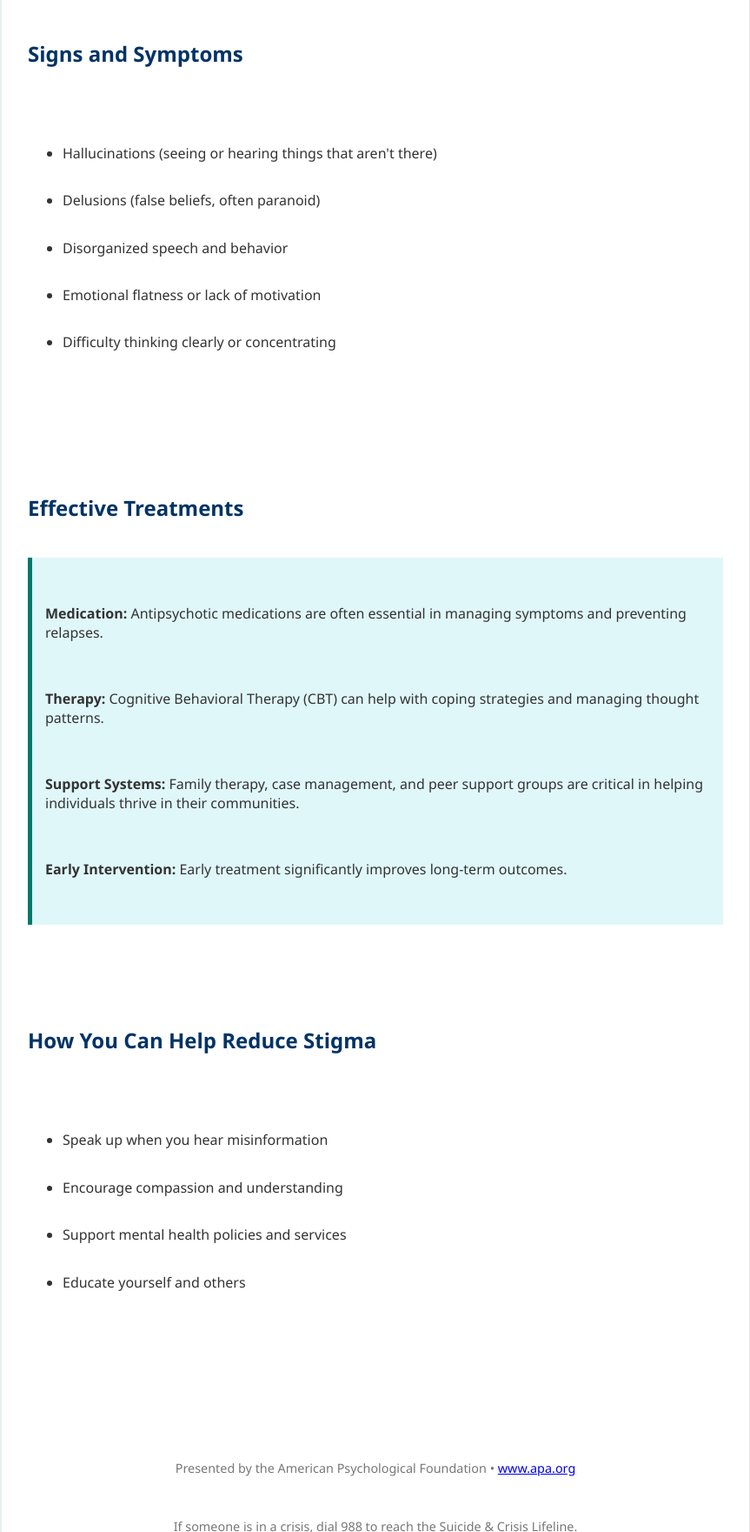
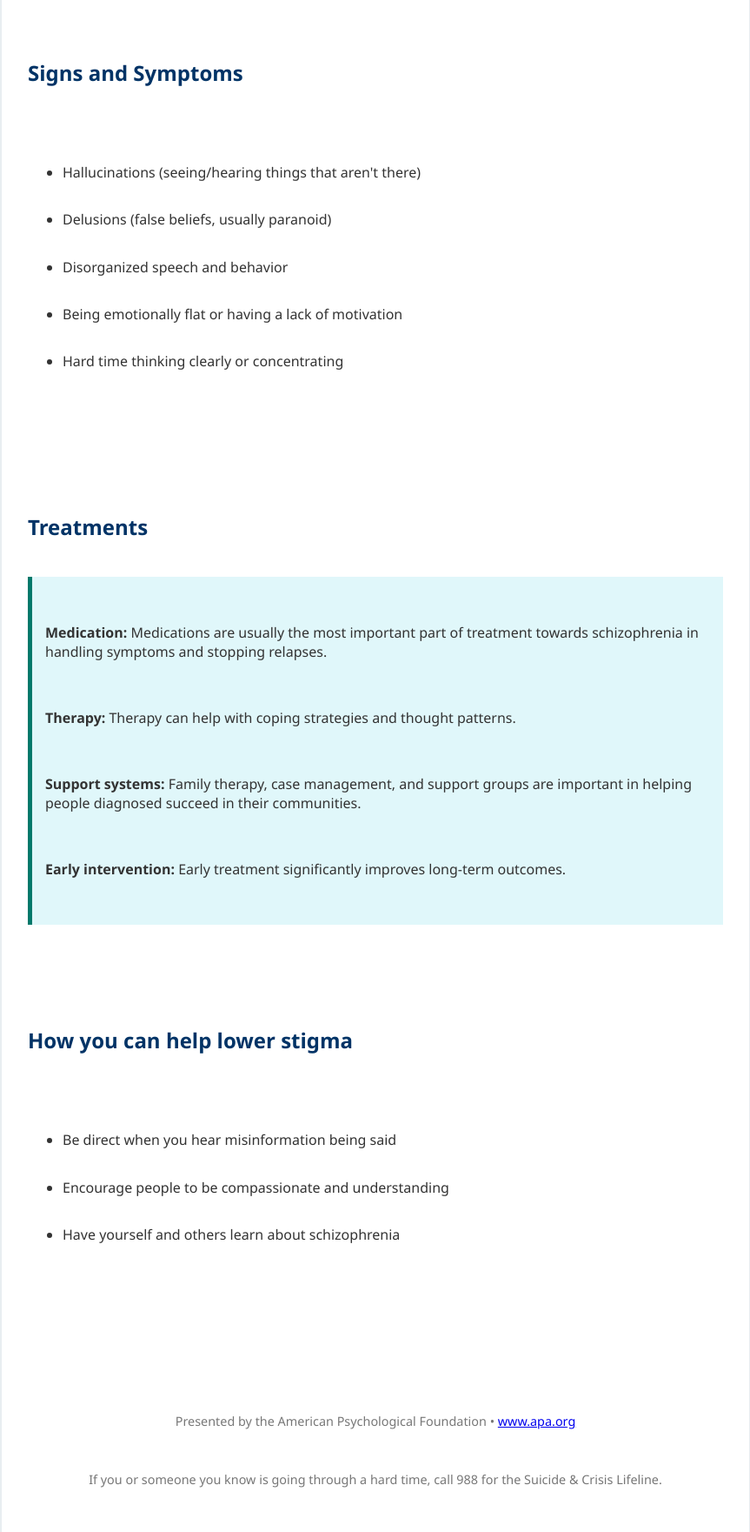
Before and after one commit to Anzelu-cc/Anzelu-cc.github.io, a plain HTML site: page index.html in a window 1280 px wide. Shown: the part 1039-2800 px from the top of the page at 87% size, without its empty margins (208-1071 px from the left). Drawn offline with Linux system fonts and the light colour scheme.

Commit message:
Update index.html

```diff
--- a/index.html
+++ b/index.html
@@ -3,63 +3,62 @@
 <head>
   <meta charset="UTF-8" />
   <meta name="viewport" content="width=device-width, initial-scale=1" />
-  <title>Understanding Schizophrenia</title>
+  <title>Psychological Disorders Assignment</title>
   <link rel="stylesheet" href="style.css">
 </head>
 <body>
   <div class="pamphlet">
     <img src="https://upload.wikimedia.org/wikipedia/commons/1/1e/American_Psychological_Association_logo.svg" alt="APA Logo" class="logo">
-    <h1>Understanding Schizophrenia</h1>
+    <h1>Psychological Disorders Assignment</h1>
     <div class="clear"></div>
 
     <div class="section">
       <h2>What Is Schizophrenia?</h2>
-      <p>Schizophrenia is a chronic and severe mental health disorder that affects how a person thinks, feels, and behaves. It can involve hallucinations, delusions, disorganized thinking, and difficulty with everyday functioning. Despite stereotypes, it is not the same as having a "split personality."</p>
+      <p>Schizophrenia is a severe mental health disorder that affects a person by how they think, feel, and behave. Some of the symptoms that come with it are hallucinations, delusions, disorganized thinking, and having a hard time functioning every day. Even with the stereotypes around schizophrenia, it's not the same as having "split personality."</p>
     </div>
 
     <div class="section">
       <h2>Common Misconceptions</h2>
       <ul>
-        <li><strong>Myth:</strong> "People with schizophrenia are violent."<br><em>Truth:</em> Most individuals with schizophrenia are not violent and are more likely to be victims of violence than perpetrators.</li>
-        <li><strong>Myth:</strong> "Schizophrenia means having multiple personalities."<br><em>Truth:</em> This is false. That confusion stems from Dissociative Identity Disorder, which is entirely different.</li>
-        <li><strong>Myth:</strong> "Schizophrenia can't be treated."<br><em>Truth:</em> With proper treatment, many people with schizophrenia lead fulfilling lives.</li>
-      </ul>
+        <li><strong>Myth:</strong> "People that have schizophrenia are violent."<br><em>Truth:</em> Most individuals with schizophrenia aren't violent but are more likely to be a victims of violence than doing it.</li>
+        <li><strong>Myth:</strong> "Schizophrenia is having multiple personalities."<br><em>Truth:</em> This is just completely wrong. People usually get this wrong because it comes from Dissociative Identity Disorder, which is something entirely different.</li>
+        <li><strong>Myth:</strong> "Schizophrenia can't be treated."<br><em>Truth:</em> Surprisingly, despite what people think if someone with schizophrenia were given proper treatment, they can live a fulfilling life.</li>
+      </ul>
     </div>
 
     <div class="section">
       <h2>Signs and Symptoms</h2>
       <ul>
-        <li>Hallucinations (seeing or hearing things that aren't there)</li>
-        <li>Delusions (false beliefs, often paranoid)</li>
+        <li>Hallucinations (seeing/hearing things that aren't there)</li>
+        <li>Delusions (false beliefs, usually paranoid)</li>
         <li>Disorganized speech and behavior</li>
-        <li>Emotional flatness or lack of motivation</li>
-        <li>Difficulty thinking clearly or concentrating</li>
+        <li>Being emotionally flat or having a lack of motivation</li>
+        <li>Hard time thinking clearly or concentrating</li>
       </ul>
     </div>
 
     <div class="section">
-      <h2>Effective Treatments</h2>
+      <h2>Treatments</h2>
       <div class="highlight">
-        <p><strong>Medication:</strong> Antipsychotic medications are often essential in managing symptoms and preventing relapses.</p>
-        <p><strong>Therapy:</strong> Cognitive Behavioral Therapy (CBT) can help with coping strategies and managing thought patterns.</p>
-        <p><strong>Support Systems:</strong> Family therapy, case management, and peer support groups are critical in helping individuals thrive in their communities.</p>
-        <p><strong>Early Intervention:</strong> Early treatment significantly improves long-term outcomes.</p>
+        <p><strong>Medication:</strong> Medications are usually the most important part of treatment towards schizophrenia in handling symptoms and stopping relapses.</p>
+        <p><strong>Therapy:</strong> Therapy can help with coping strategies and thought patterns.</p>
+        <p><strong>Support systems:</strong> Family therapy, case management, and support groups are important in helping people diagnosed succeed in their communities.</p>
+        <p><strong>Early intervention:</strong> Early treatment significantly improves long-term outcomes.</p>
       </div>
     </div>
 
     <div class="section">
-      <h2>How You Can Help Reduce Stigma</h2>
+      <h2>How you can help lower stigma</h2>
       <ul>
-        <li>Speak up when you hear misinformation</li>
-        <li>Encourage compassion and understanding</li>
-        <li>Support mental health policies and services</li>
-        <li>Educate yourself and others</li>
+        <li>Be direct when you hear misinformation being said</li>
+        <li>Encourage people to be compassionate and understanding</li>
+        <li>Have yourself and others learn about schizophrenia</li>
       </ul>
     </div>
 
     <footer>
       <p>Presented by the American Psychological Foundation • <a href="https://www.apa.org" target="_blank">www.apa.org</a></p>
-      <p>If someone is in a crisis, dial 988 to reach the Suicide & Crisis Lifeline.</p>
+      <p>If you or someone you know is going through a hard time, call 988 for the Suicide & Crisis Lifeline.</p>
     </footer>
   </div>
 </body>
```
